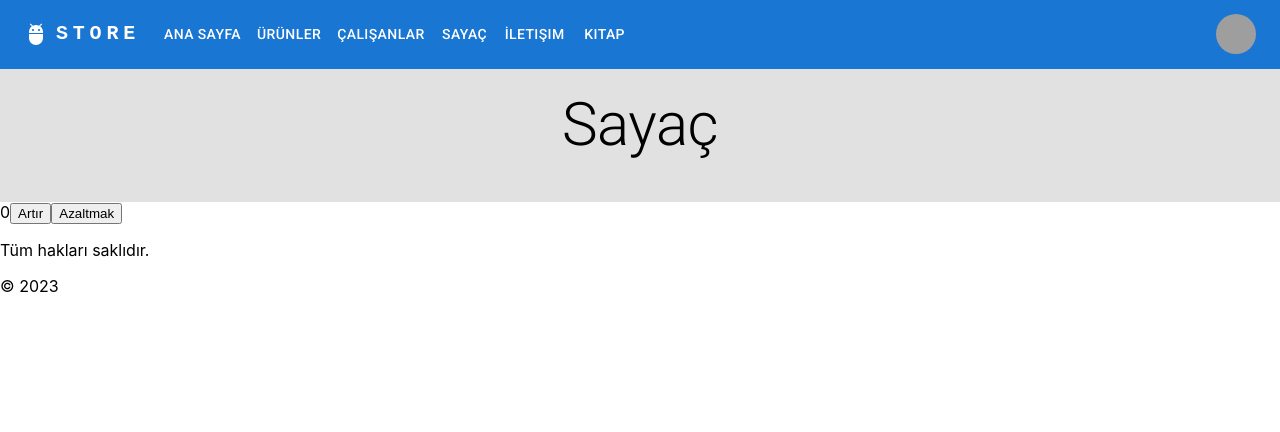
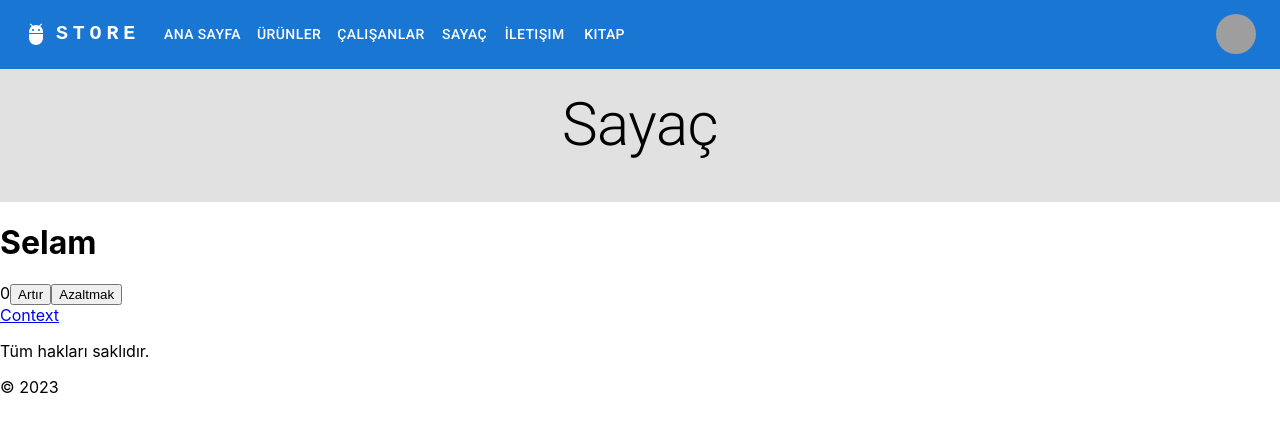
Before and after one commit to zcomert/BTK-AI-based-Web-Apps, a React (Create React App) app in the folder storeapp/frontend/: page /counter in a window 1280 px wide. Shown: the top 432 px of the page. Built offline with nearby package versions, Linux system fonts and the light colour scheme; grey boxes are pictures that could not be loaded.

Commit message:
AppContext in use.

```diff
--- a/storeapp/frontend/src/basic/ContextSample.js
+++ b/storeapp/frontend/src/basic/ContextSample.js
@@ -1,13 +1,27 @@
 import React, { useContext } from 'react'
 import AppContext from '../context/AppContext'
+import { Button, Container, Stack, TextField } from '@mui/material';
 
 export default function ContextSample() {
-    const message = useContext(AppContext);
+    const { message, setMessage } = useContext(AppContext);
+
+    const handleSubmit = (e) => {
+        e.preventDefault();
+        console.log(e.target.text.value);
+        setMessage(e.target.text.value);
+    }
+
     return (
-        <div>
-            {message}
-            <input name="text" ></input>
-            <button type="submit">Gönder</button>
-        </div>
+        <Container>
+            <Stack spacing={3}>
+                <div>
+                    {message}
+                </div>
+                <form onSubmit={handleSubmit}>
+                    <TextField name="text" ></TextField>
+                    <Button type="submit">Gönder</Button>
+                </form>
+            </Stack>
+        </Container>
     )
 }
--- a/storeapp/frontend/src/basic/Counter.js
+++ b/storeapp/frontend/src/basic/Counter.js
@@ -1,6 +1,8 @@
-import React from 'react'
+import React, { useContext } from 'react'
 import { useState } from 'react';
 import Header from '../components/header/Header';
+import AppContext from '../context/AppContext';
+import { Link } from 'react-router-dom';
 
 function Counter() {
 
@@ -16,12 +18,17 @@ function Counter() {
         console.log(number);
     }
 
+    const { message } = useContext(AppContext);
     return (
         <div>
             <Header data={{ title: "Sayaç" }}></Header>
+            <h1>{message}</h1>
             {number}
             <button onClick={increase} >Artır</button>
             <button onClick={decrease} >Azaltmak</button>
+            <div>
+                <Link to="/context">Context</Link>
+            </div>
         </div>
     )
 }
```
